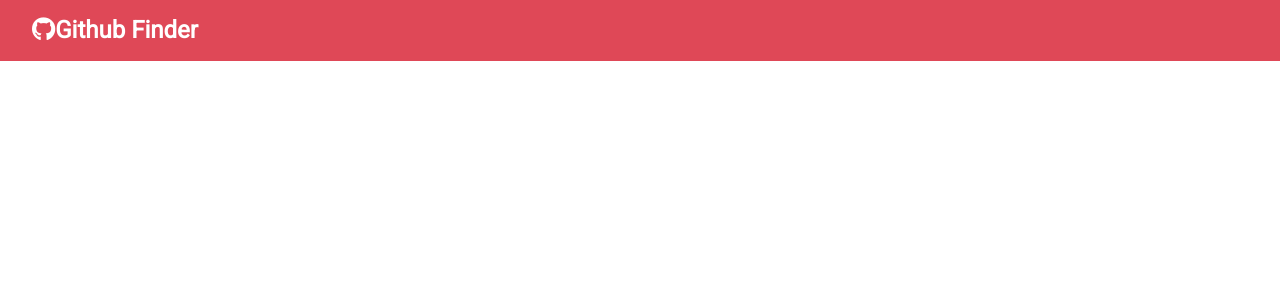
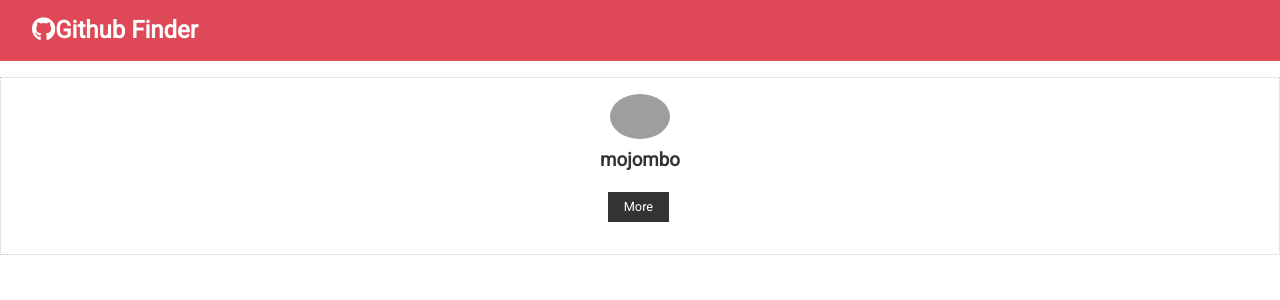
Before and after one commit to nathanjh-28/react_github_finder, a React (Create React App) app: page / in a window 1280 px wide. Shown: the top 300 px of the page. Built offline with nearby package versions, Linux system fonts and the light colour scheme; grey boxes are pictures that could not be loaded.

Commit message:
user item component created

```diff
--- a/src/App.js
+++ b/src/App.js
@@ -1,5 +1,6 @@
 import React, { Component } from 'react';
 import Navbar from './components/layout/Navbar'
+import UserItem from './components/users/UserItem'
 import './App.css';
 
 class App extends Component {
@@ -7,6 +8,7 @@ class App extends Component {
     return (
       <div className="App">
         <Navbar />
+        <UserItem />
 
       </div>
     );
--- a/src/components/layout/Navbar.js
+++ b/src/components/layout/Navbar.js
@@ -2,7 +2,7 @@ import React, { Component } from 'react'
 import PropTypes from 'prop-types'
 
 
-export class Navbar extends Component {
+class Navbar extends Component {
     static defaultProps = {
         title: 'Github Finder',
         icon: 'fab fa-github'
--- /dev/null
+++ b/src/components/users/UserItem.js
@@ -0,0 +1,25 @@
+import React, { Component } from 'react'
+
+class UserItem extends Component {
+    state = {
+        id:'id',
+        login:'mojombo',
+        avatar_url:'https://avatars0.githubusercontent.com/u/1?v=4',
+        html_url: 'https://github.com/mojombo'
+    }
+
+    render() {
+        const { login, avatar_url, html_url } = this.state
+        return (
+            <div className='card text-center'>
+                <img src={avatar_url} className='round-img' style={{ width: '60px' }} alt=""/>
+                <h3>{login}</h3>
+                <div>
+                    <a href={html_url} className="btn btn-dark btn-sm my-1">More</a>
+                </div>
+            </div>
+        )
+    }
+}
+
+export default UserItem
```
